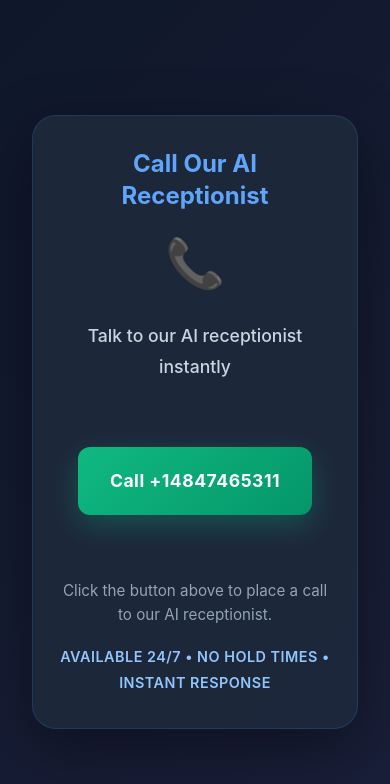
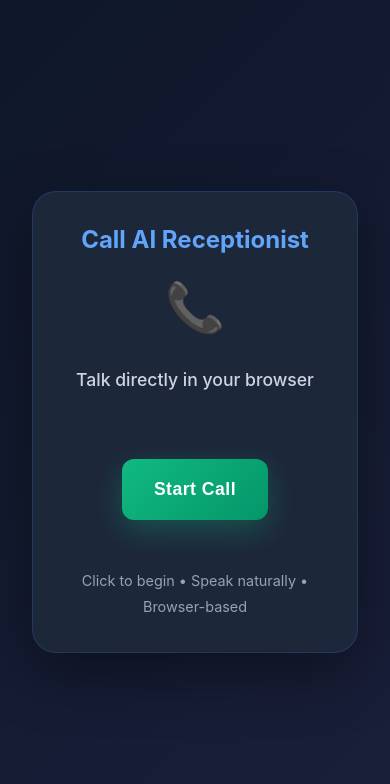
Before and after one commit to kappapogu/ai-receptionist-saas, a Next.js app: page /call in a window 390 px wide. Shown: the top 784 px of the page. Built offline with nearby package versions, Linux system fonts and the light colour scheme.

Commit message:
Change call page to browser-based voice calling
- Use Web Speech API for microphone input
- Show call timer and live transcript
- No phone number needed
- Talk directly to Retell AI in browser
- Works on Chrome, Edge, Firefox

```diff
--- a/app/call/call.module.css
+++ b/app/call/call.module.css
@@ -25,6 +25,32 @@
   font-weight: 700;
   margin: 0 0 1rem 0;
   line-height: 1.3;
+}
+
+.callTitle {
+  color: #60a5fa;
+  font-size: 1.5rem;
+  font-weight: 700;
+  margin: 0;
+}
+
+.callHeader {
+  display: flex;
+  justify-content: space-between;
+  align-items: center;
+  margin-bottom: 2rem;
+  padding-bottom: 1rem;
+  border-bottom: 1px solid rgba(59, 130, 246, 0.2);
+}
+
+.callTimer {
+  background: rgba(59, 130, 246, 0.1);
+  color: #60a5fa;
+  padding: 0.5rem 1rem;
+  border-radius: 0.5rem;
+  font-weight: 600;
+  font-size: 1rem;
+  font-family: 'Courier New', monospace;
 }
 
 .agentInfo {
@@ -63,7 +89,7 @@
   color: white;
   font-size: 1.3rem;
   font-weight: 700;
-  text-decoration: none;
+  border: none;
   border-radius: 0.75rem;
   cursor: pointer;
   transition: all 0.3s ease;
@@ -82,24 +108,109 @@
   transform: translateY(-2px);
 }
 
-.info {
-  margin-top: 2rem;
+.micButton {
+  width: 160px;
+  height: 160px;
+  margin: 2rem auto;
+  border-radius: 50%;
+  background: radial-gradient(circle, rgba(59, 130, 246, 0.3) 0%, rgba(59, 130, 246, 0.1) 100%);
+  border: 2px solid #3b82f6;
+  display: flex;
+  flex-direction: column;
+  align-items: center;
+  justify-content: center;
+  transition: all 0.3s ease;
 }
 
-.infoText {
+.micButton.listening {
+  background: radial-gradient(circle, #3b82f6 0%, rgba(59, 130, 246, 0.5) 100%);
+  border-color: #60a5fa;
+  box-shadow: 0 0 30px rgba(59, 130, 246, 0.6);
+  animation: pulse 1s ease-in-out infinite;
+}
+
+@keyframes pulse {
+  0%, 100% {
+    box-shadow: 0 0 20px rgba(59, 130, 246, 0.6);
+  }
+  50% {
+    box-shadow: 0 0 40px rgba(59, 130, 246, 0.8);
+  }
+}
+
+.micIcon {
+  font-size: 3rem;
+  display: block;
+  margin-bottom: 0.5rem;
+}
+
+.micStatus {
+  color: #cbd5e1;
+  font-size: 0.9rem;
+  margin: 0;
+  font-weight: 500;
+}
+
+.transcriptBox {
+  background: rgba(15, 23, 42, 0.8);
+  border: 1px solid rgba(59, 130, 246, 0.2);
+  border-radius: 0.75rem;
+  padding: 1.5rem;
+  margin: 1.5rem 0;
+  text-align: left;
+}
+
+.transcriptLabel {
   color: #94a3b8;
-  font-size: 0.95rem;
-  margin: 0 0 1rem 0;
+  font-size: 0.85rem;
+  margin: 0 0 0.5rem 0;
+  text-transform: uppercase;
+  font-weight: 600;
+}
+
+.transcriptText {
+  color: #e2e8f0;
+  font-size: 1rem;
+  margin: 0;
+  line-height: 1.5;
+  font-style: italic;
+}
+
+.endCallButton {
+  padding: 1rem 2rem;
+  background: linear-gradient(135deg, #ef4444 0%, #dc2626 100%);
+  color: white;
+  font-size: 1rem;
+  font-weight: 700;
+  border: none;
+  border-radius: 0.75rem;
+  cursor: pointer;
+  transition: all 0.3s ease;
+  margin-top: 1rem;
+}
+
+.endCallButton:hover {
+  background: linear-gradient(135deg, #dc2626 0%, #991b1b 100%);
+  transform: translateY(-2px);
+}
+
+.callId {
+  color: #64748b;
+  font-size: 0.8rem;
+  margin-top: 1rem;
+  word-break: break-all;
+}
+
+.errorText {
+  color: #fca5a5;
+  font-size: 1.1rem;
   line-height: 1.6;
 }
 
-.highlight {
-  color: #93c5fd;
+.hint {
+  color: #94a3b8;
   font-size: 0.9rem;
-  margin: 1rem 0 0 0;
-  font-weight: 600;
-  letter-spacing: 0.5px;
-  text-transform: uppercase;
+  margin-top: 1rem;
 }
 
 @media (max-width: 640px) {
@@ -119,4 +230,13 @@
     padding: 1.25rem 2rem;
     font-size: 1.1rem;
   }
+
+  .micButton {
+    width: 140px;
+    height: 140px;
+  }
+
+  .micIcon {
+    font-size: 2.5rem;
+  }
 }
--- a/app/call/page.jsx
+++ b/app/call/page.jsx
@@ -1,32 +1,178 @@
 'use client';
 
+import { useState, useRef, useEffect } from 'react';
 import styles from './call.module.css';
 
 export default function CallAgent() {
-  const agentNumber = '+14847465311';
+  const [callStatus, setCallStatus] = useState('idle');
+  const [callId, setCallId] = useState(null);
+  const [transcript, setTranscript] = useState('');
+  const [isListening, setIsListening] = useState(false);
+  const recognitionRef = useRef(null);
+  const callTimeRef = useRef(0);
+  const callTimerRef = useRef(null);
+
+  useEffect(() => {
+    // Initialize Web Speech API
+    const SpeechRecognition = window.SpeechRecognition || window.webkitSpeechRecognition;
+    if (!SpeechRecognition) {
+      setCallStatus('error');
+      return;
+    }
+
+    const recognition = new SpeechRecognition();
+    recognition.continuous = true;
+    recognition.interimResults = true;
+
+    recognition.onstart = () => {
+      setIsListening(true);
+    };
+
+    recognition.onresult = (event) => {
+      let interim = '';
+      for (let i = event.resultIndex; i < event.results.length; i++) {
+        const transcript = event.results[i][0].transcript;
+        if (event.results[i].isFinal) {
+          setTranscript((prev) => prev + transcript + ' ');
+        } else {
+          interim += transcript;
+        }
+      }
+    };
+
+    recognition.onerror = (event) => {
+      console.error('Speech error:', event.error);
+      if (event.error !== 'no-speech') {
+        setCallStatus('error');
+      }
+    };
+
+    recognition.onend = () => {
+      setIsListening(false);
+    };
+
+    recognitionRef.current = recognition;
+
+    return () => {
+      recognition.abort();
+    };
+  }, []);
+
+  const initiateCall = async () => {
+    setCallStatus('connecting');
+    setTranscript('');
+
+    try {
+      const response = await fetch('/api/retell/initiate-call', {
+        method: 'POST',
+        headers: { 'Content-Type': 'application/json' },
+        body: JSON.stringify({ phoneNumber: '+14847465311' }),
+      });
+
+      const data = await response.json();
+
+      if (!response.ok) {
+        setCallStatus('error');
+        console.error('Call error:', data);
+        return;
+      }
+
+      setCallId(data.call_id);
+      setCallStatus('active');
+
+      // Start timer
+      callTimeRef.current = 0;
+      callTimerRef.current = setInterval(() => {
+        callTimeRef.current += 1;
+      }, 1000);
+
+      // Start listening
+      if (recognitionRef.current) {
+        recognitionRef.current.start();
+      }
+    } catch (error) {
+      setCallStatus('error');
+      console.error('Error:', error);
+    }
+  };
+
+  const endCall = () => {
+    if (recognitionRef.current) {
+      recognitionRef.current.stop();
+    }
+    if (callTimerRef.current) {
+      clearInterval(callTimerRef.current);
+    }
+    setCallStatus('idle');
+    setCallId(null);
+    setTranscript('');
+    setIsListening(false);
+  };
+
+  const formatTime = (seconds) => {
+    const mins = Math.floor(seconds / 60);
+    const secs = seconds % 60;
+    return `${mins}:${secs.toString().padStart(2, '0')}`;
+  };
+
+  if (callStatus === 'error') {
+    return (
+      <div className={styles.container}>
+        <div className={styles.card}>
+          <h1 className={styles.title}>Browser Not Supported</h1>
+          <p className={styles.errorText}>
+            Your browser doesn't support voice calling. Please use Chrome, Edge, or Firefox.
+          </p>
+        </div>
+      </div>
+    );
+  }
 
   return (
     <div className={styles.container}>
       <div className={styles.card}>
-        <h1 className={styles.title}>Call Our AI Receptionist</h1>
+        {callStatus === 'idle' ? (
+          <>
+            <h1 className={styles.title}>Call AI Receptionist</h1>
+            <div className={styles.agentInfo}>
+              <span className={styles.avatar}>📞</span>
+              <p className={styles.subtitle}>Talk directly in your browser</p>
+            </div>
+            <button onClick={initiateCall} className={styles.callButton}>
+              Start Call
+            </button>
+            <p className={styles.hint}>Click to begin • Speak naturally • Browser-based</p>
+          </>
+        ) : (
+          <>
+            <div className={styles.callHeader}>
+              <h2 className={styles.callTitle}>In Call</h2>
+              <span className={styles.callTimer}>{formatTime(callTimeRef.current)}</span>
+            </div>
 
-        <div className={styles.agentInfo}>
-          <span className={styles.avatar}>📞</span>
-          <p className={styles.subtitle}>Talk to our AI receptionist instantly</p>
-        </div>
+            <div className={styles.micButton + (isListening ? ' ' + styles.listening : '')}>
+              <span className={styles.micIcon}>🎤</span>
+              <p className={styles.micStatus}>
+                {isListening ? 'Listening...' : 'Waiting...'}
+              </p>
+            </div>
 
-        <a href={`tel:${agentNumber}`} className={styles.callButton}>
-          Call {agentNumber}
-        </a>
+            {transcript && (
+              <div className={styles.transcriptBox}>
+                <p className={styles.transcriptLabel}>You said:</p>
+                <p className={styles.transcriptText}>{transcript}</p>
+              </div>
+            )}
 
-        <div className={styles.info}>
-          <p className={styles.infoText}>
-            Click the button above to place a call to our AI receptionist.
-          </p>
-          <p className={styles.highlight}>
-            Available 24/7 • No hold times • Instant response
-          </p>
-        </div>
+            <button onClick={endCall} className={styles.endCallButton}>
+              End Call
+            </button>
+
+            {callId && (
+              <p className={styles.callId}>Call ID: {callId}</p>
+            )}
+          </>
+        )}
       </div>
     </div>
   );
```
